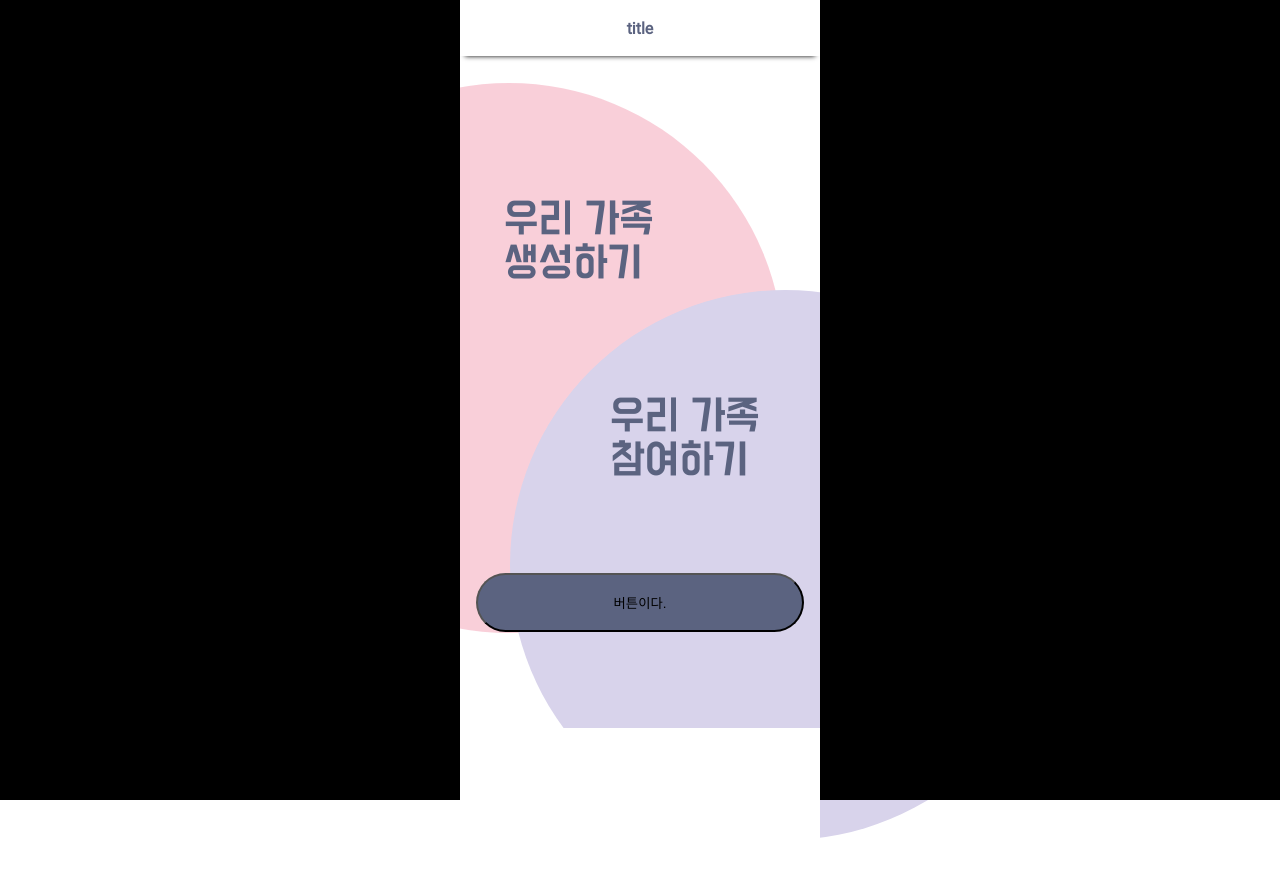
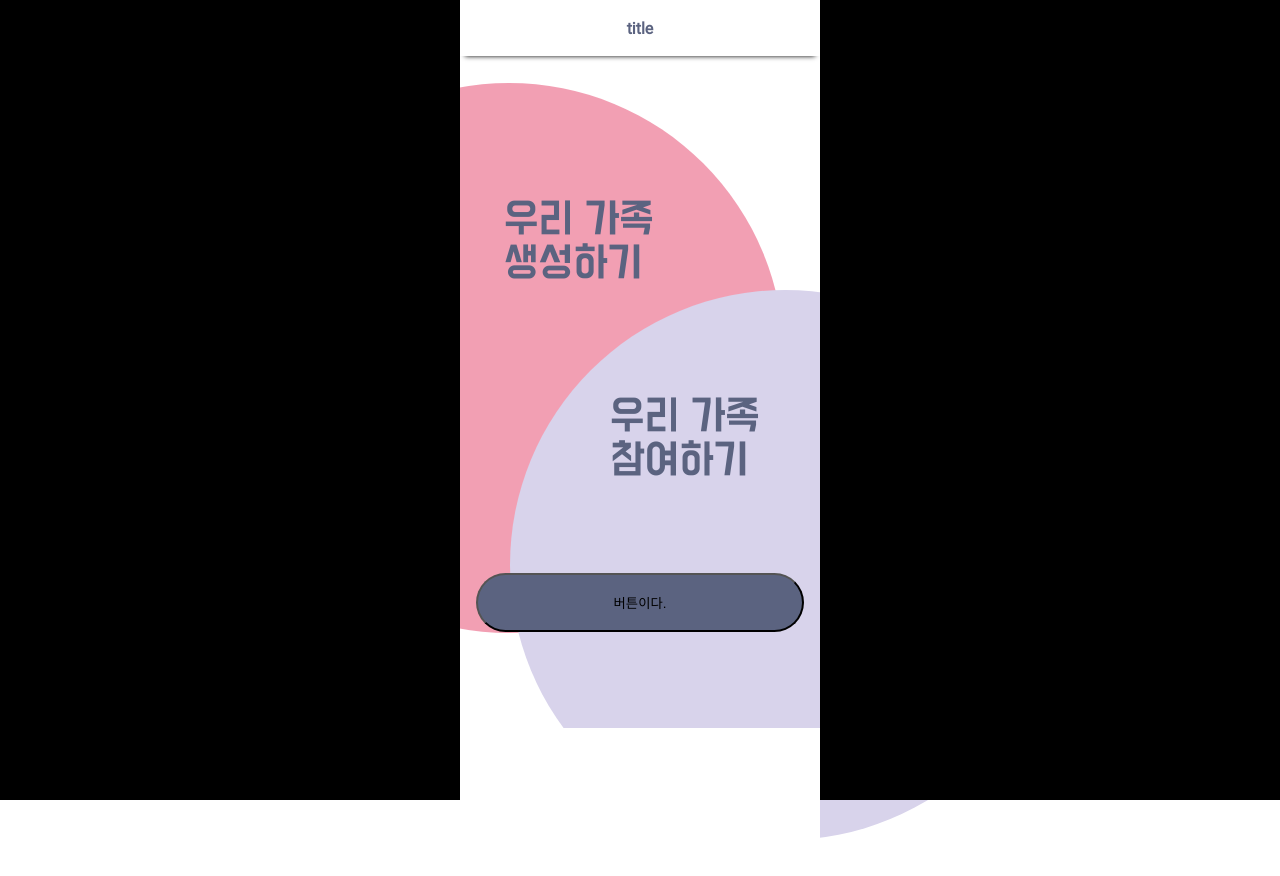
Before and after one commit to familymoments/Front, a React (Create React App) app in the folder front/: page / in a window 1280 px wide. In both pictures the pointer is over the element "우리 가족 생성하기". Shown: the top 876 px of the page. Built offline with nearby package versions, Linux system fonts and the light colour scheme.

Commit message:
[feat] CircleButton hover 적용

```diff
--- a/front/src/components/CircleButton.module.css
+++ b/front/src/components/CircleButton.module.css
@@ -6,6 +6,12 @@
     position: absolute;
     top: 27px;
     left: -226px;
+    transition: background-color .5s;
+}
+
+.circle1:hover {
+    background-color: #EF88A1CC;
+    cursor: pointer;
 }
 
 .circle2 {
@@ -16,10 +22,15 @@
     position: absolute;
     top: 234px;
     left: 50px;
+    transition: background-color .5s;
+}
+
+.circle2:hover {
+    background-color: #A89AE0;
+    cursor: pointer;
 }
 
 .title1 {
-    /* background-color: aqua; */
     color: #5B6380;
     font-size: 36px;
     line-height: 44px;
@@ -32,7 +43,6 @@
 }
 
 .title2 {
-    /* background-color: aqua; */
     color: #5B6380;
     font-size: 36px;
     line-height: 44px;
```
